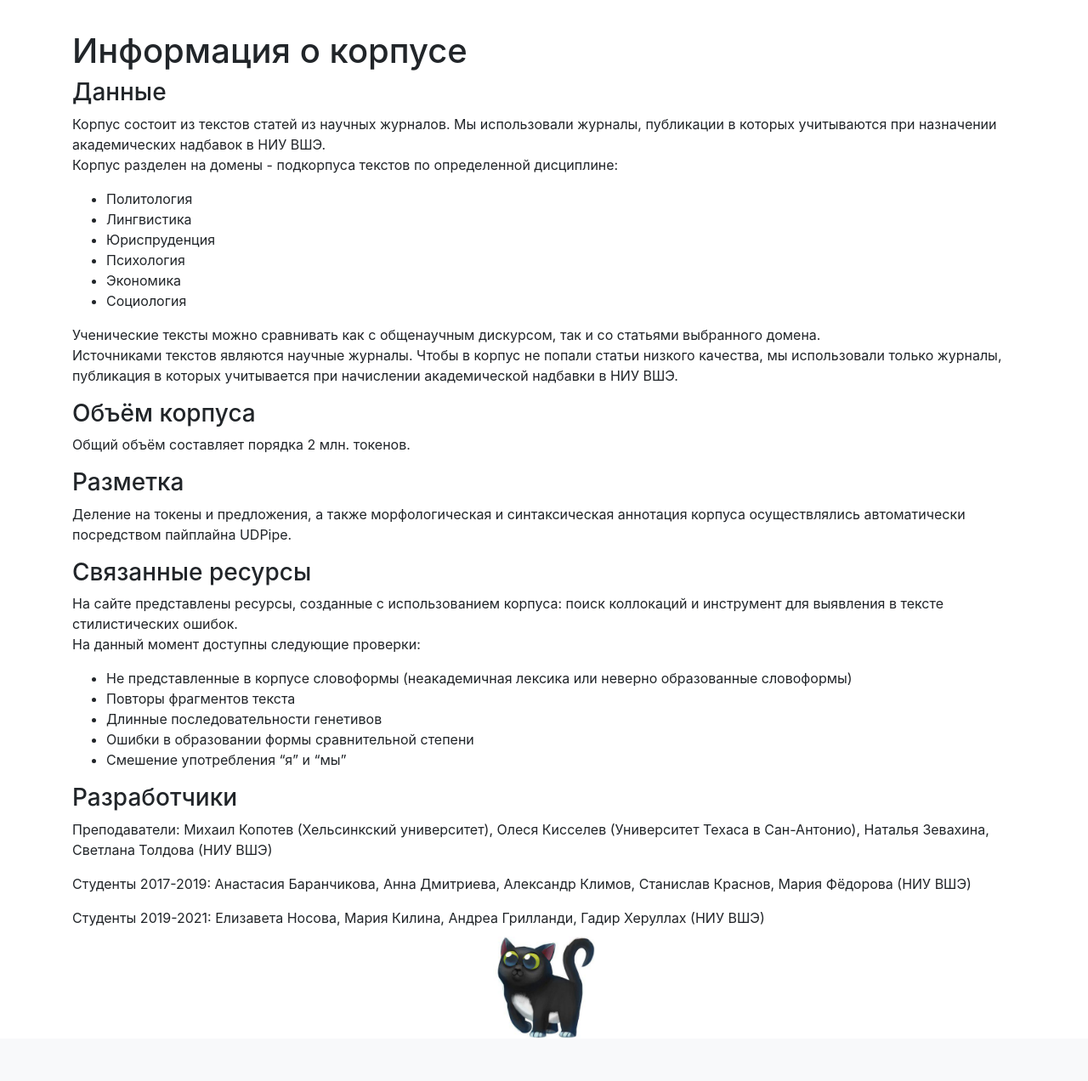
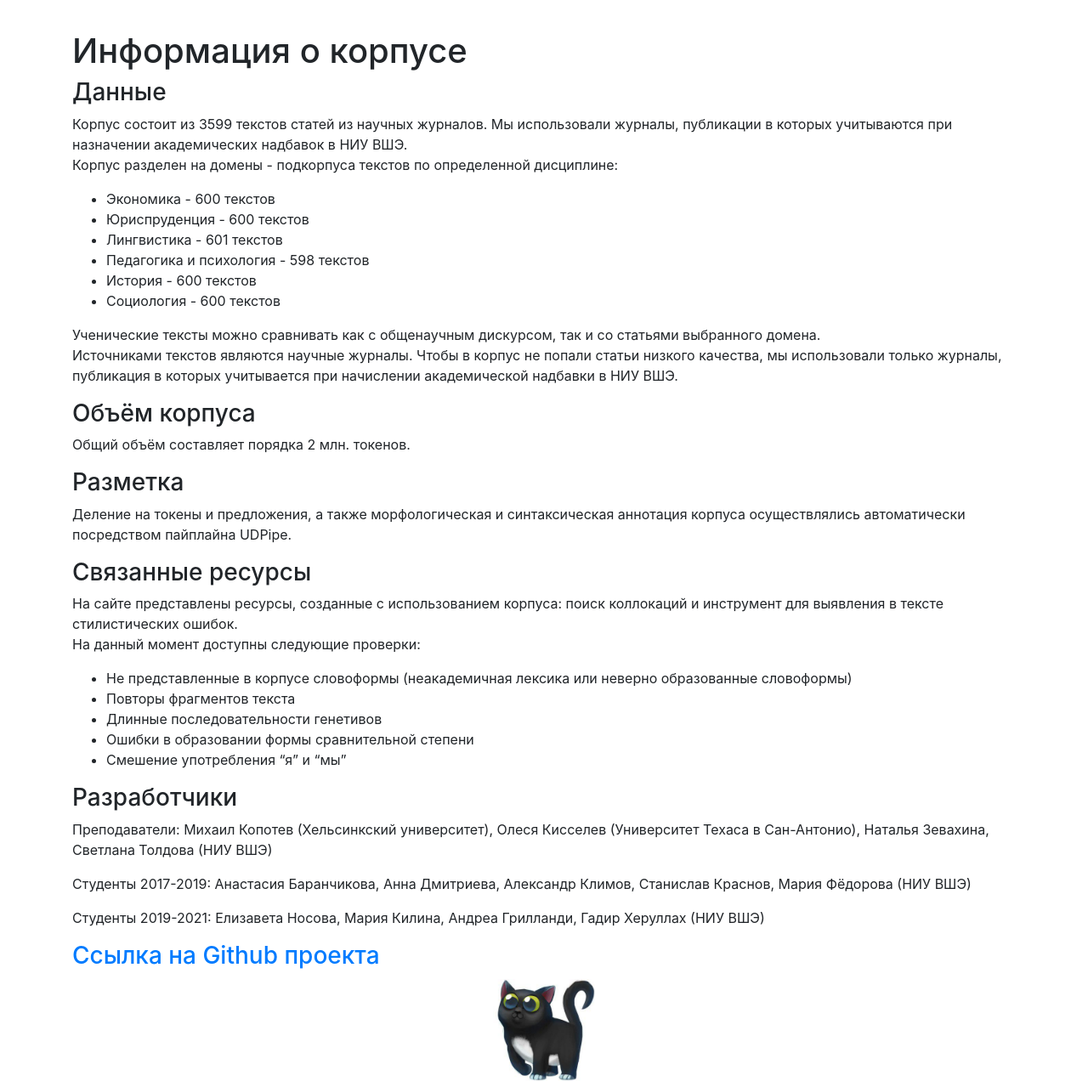
Before and after one commit to hseling/hseling-repo-cat-and-kittens, a Flask app: page /web/main in a window 1280 px wide. Shown: the part 56-1328 px from the top of the page at 85% size. Before the commit the page ends 1277 px from the top, so only its background shows below. Run offline with Flask 2, Linux system fonts and the light colour scheme; parts of the project's set-up code (start-up, migrations or seed data) failed here and were passed over; some libraries are stand-ins or nearby versions.

Commit message:
fix to 'О нас'

```diff
--- a/hseling-web-cat-and-kittens/hseling_web_cat_and_kittens/templates/index.html
+++ b/hseling-web-cat-and-kittens/hseling_web_cat_and_kittens/templates/index.html
@@ -16,7 +16,7 @@
 
       <div class="section">
         <p class="guidelines">Проверьте, насколько ваш текст соответствует правилам академического стиля</p>
-        <a role="button" class="btn btn-sm btn-outline-dark links check" href="{{ url_for('render_upload_file') }}">Проверка академичности</a>
+        <a role="button" class="btn btn-sm btn-outline-dark links check" href="{{ url_for('render_upload_file') }}">Проверка академического стиля</a>
       </div>
       <div class="section">
         <p class="guidelines">Поищите устойчивые словосочетания по нашему корпусу и отсортируйте их по разным метрикам</p>
--- a/hseling-web-cat-and-kittens/hseling_web_cat_and_kittens/templates/main.html
+++ b/hseling-web-cat-and-kittens/hseling_web_cat_and_kittens/templates/main.html
@@ -14,15 +14,15 @@
       <h3>Данные</h3>
 
 
-      <p>Корпус состоит из текстов статей из научных журналов. Мы использовали журналы, публикации в которых учитываются при назначении академических надбавок в НИУ ВШЭ.<br>Корпус разделен на домены - подкорпуса текстов по определенной дисциплине:</p>
+      <p>Корпус состоит из 3599 текстов статей из научных журналов. Мы использовали журналы, публикации в которых учитываются при назначении академических надбавок в НИУ ВШЭ.<br>Корпус разделен на домены - подкорпуса текстов по определенной дисциплине:</p>
       <div class="list-and-size">
         <ul>
-          <li>Политология</li>
-          <li>Лингвистика</li>
-          <li>Юриспруденция</li>
-          <li>Психология</li>
-          <li>Экономика</li>
-          <li>Социология</li>
+          <li>Экономика - 600 текстов</li>
+          <li>Юриспруденция - 600 текстов</li>
+          <li>Лингвистика - 601 текстов</li>
+          <li>Педагогика и психология - 598 текстов</li>
+          <li>История - 600 текстов</li>
+          <li>Социология - 600 текстов</li>
         </ul>
       </div>
         <p>Ученические тексты можно сравнивать как с общенаучным дискурсом, так и со статьями выбранного домена. <br> Источниками текстов являются научные журналы. Чтобы в корпус не попали статьи низкого качества, мы использовали только журналы, публикация в которых учитывается при начислении академической надбавки в НИУ ВШЭ.</p>
@@ -58,6 +58,8 @@
       ВШЭ)</p>
     <p>Студенты 2019-2021: Елизавета Носова, Мария Килина, Андреа Грилланди,  Гадир Херуллах  (НИУ ВШЭ)</p>
     </div>
+
+    <a href="https://github.com/hseling/hseling-repo-cat-and-kittens"><h3>Ссылка на Github проекта</h3></a>
   </main>
 
   <footer class="footer">
```
Also changed, not shown: hseling-api-cat-and-kittens/hseling_api_cat_and_kittens/db_queries.py (+4 -4 lines).
